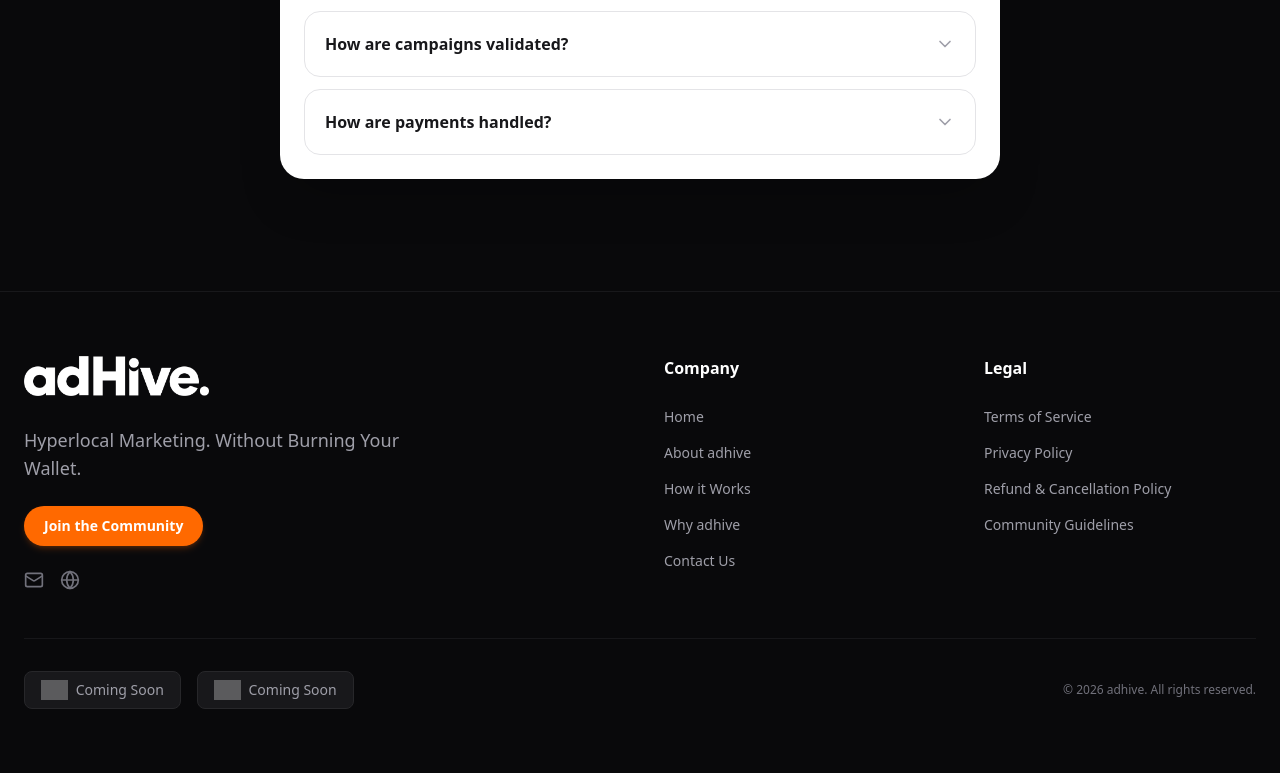
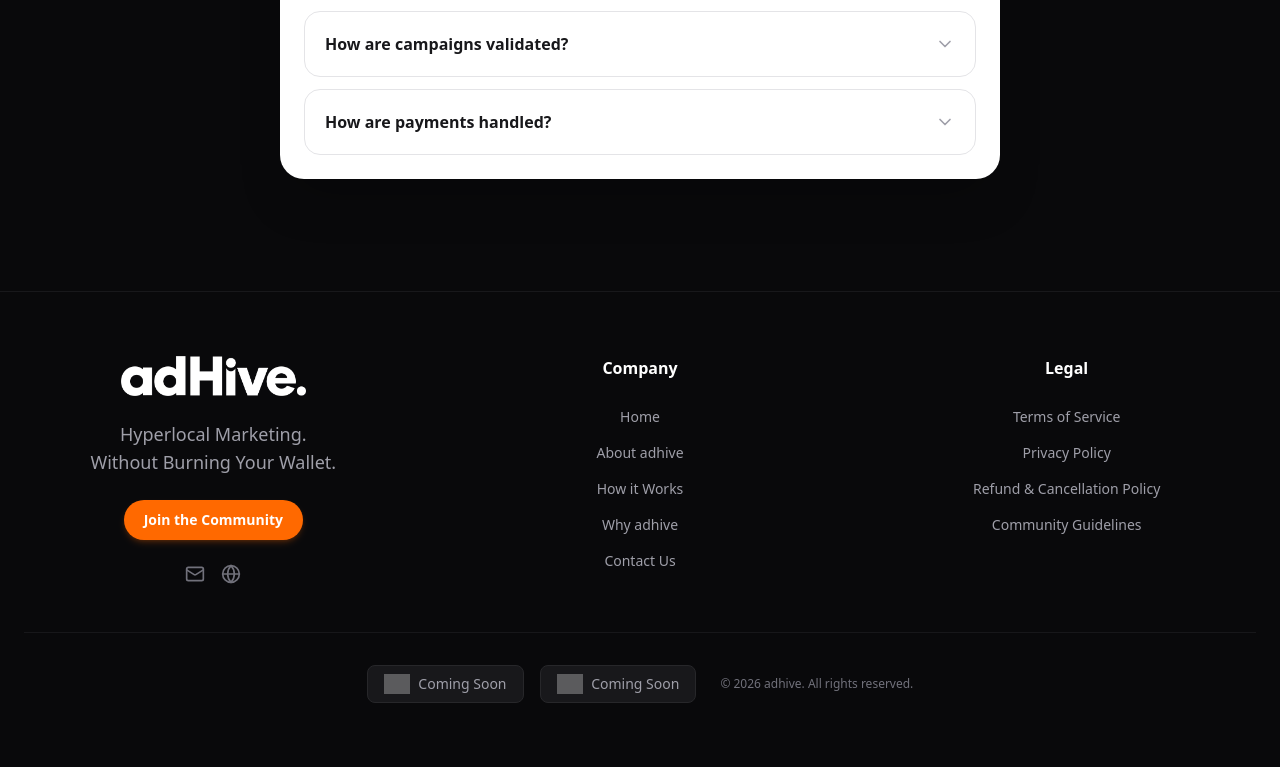
Before and after one commit to amarthinkdigital-web/Adhive, a Next.js app: page / in a window 1280 px wide. Shown: the part 8423-9196 px from the top of the page. Built offline with nearby package versions, Linux system fonts and the light colour scheme; grey boxes are pictures that could not be loaded.

Commit message:
FooterChanges

```diff
--- a/src/components/layout/Footer.tsx
+++ b/src/components/layout/Footer.tsx
@@ -9,14 +9,16 @@ export function Footer() {
   return (
     <footer className="bg-zinc-950 text-zinc-300 py-16 border-t border-zinc-900">
       <div className="max-w-7xl mx-auto px-6">
-        <div className="grid grid-cols-1 md:grid-cols-4 gap-12 mb-12">
+        <div className="grid grid-cols-1 md:grid-cols-3 gap-12 mb-12 items-start text-center">
 
-          <div className="col-span-1 md:col-span-2">
+          <div className="flex flex-col items-center">
             <Link href="/" className="inline-block mb-6">
               <img src="/images/adhivelogo.png" alt="adhive Logo" className="h-10 w-auto object-contain brightness-0 invert" />
             </Link>
             <p className="text-zinc-400 text-lg mb-6 max-w-sm">
-              Hyperlocal Marketing. Without Burning Your Wallet.
+              Hyperlocal Marketing.
+              <br />
+              Without Burning Your Wallet.
             </p>
             <Link
               href="/contact"
@@ -34,7 +36,7 @@ export function Footer() {
             </div>
           </div>
 
-          <div>
+          <div className="flex flex-col items-center">
             <h4 className="text-white font-semibold mb-6">Company</h4>
             <ul className="space-y-3">
               <li>
@@ -65,7 +67,7 @@ export function Footer() {
             </ul>
           </div>
 
-          <div>
+          <div className="flex flex-col items-center">
             <h4 className="text-white font-semibold mb-6">Legal</h4>
             <ul className="space-y-3">
               <li>
@@ -93,7 +95,7 @@ export function Footer() {
 
         </div>
 
-        <div className="flex flex-col md:flex-row items-center justify-between pt-8 border-t border-zinc-800/50 gap-6">
+        <div className="flex flex-col md:flex-row items-center justify-center pt-8 border-t border-zinc-800/50 gap-6">
           <div className="flex flex-wrap gap-4">
             <button className="flex items-center gap-2 bg-zinc-900 border border-zinc-800 px-4 py-2 rounded-lg text-sm text-zinc-400 cursor-not-allowed hover:bg-zinc-800 transition-colors">
               <img src="https://upload.wikimedia.org/wikipedia/commons/7/78/Google_Play_Store_badge_EN.svg" alt="Google Play" className="h-5 opacity-50" />
@@ -104,7 +106,7 @@ export function Footer() {
               <span>Coming Soon</span>
             </button>
           </div>
-          <p className="text-xs text-zinc-500 text-center md:text-right">
+          <p className="text-xs text-zinc-500 text-center">
             © 2026 adhive. All rights reserved.
           </p>
         </div>
```
